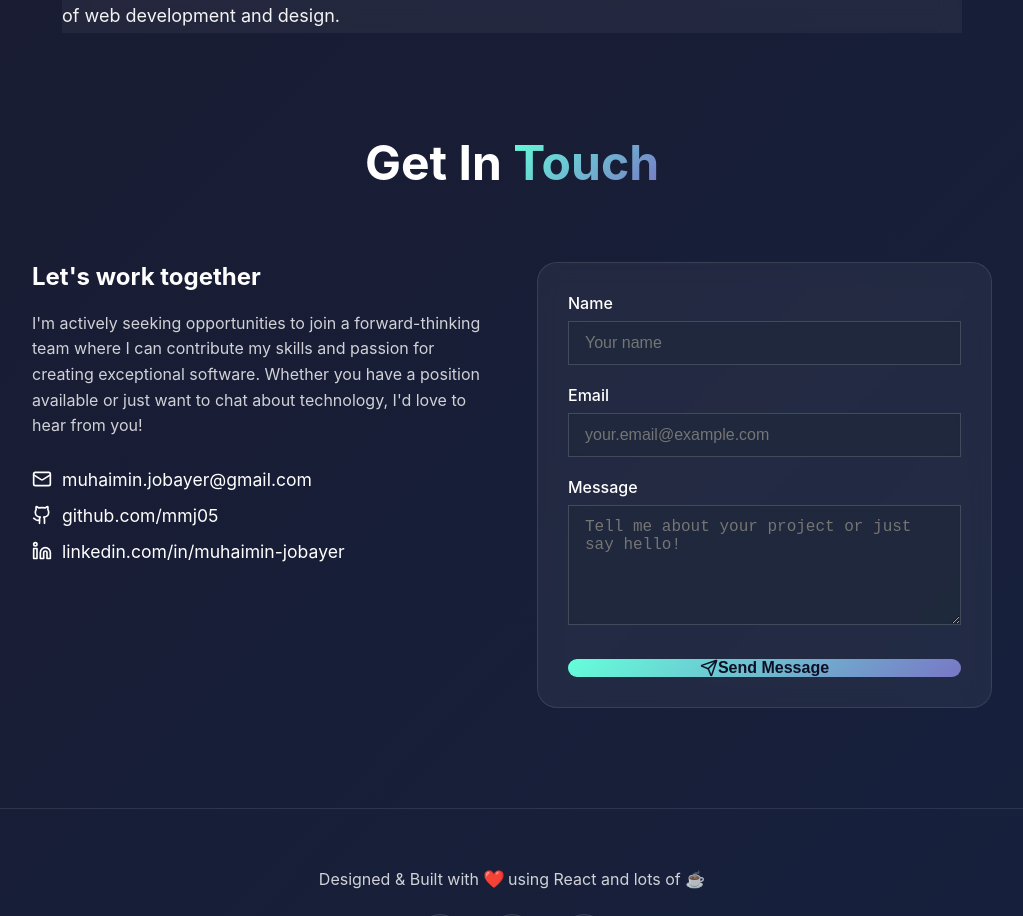
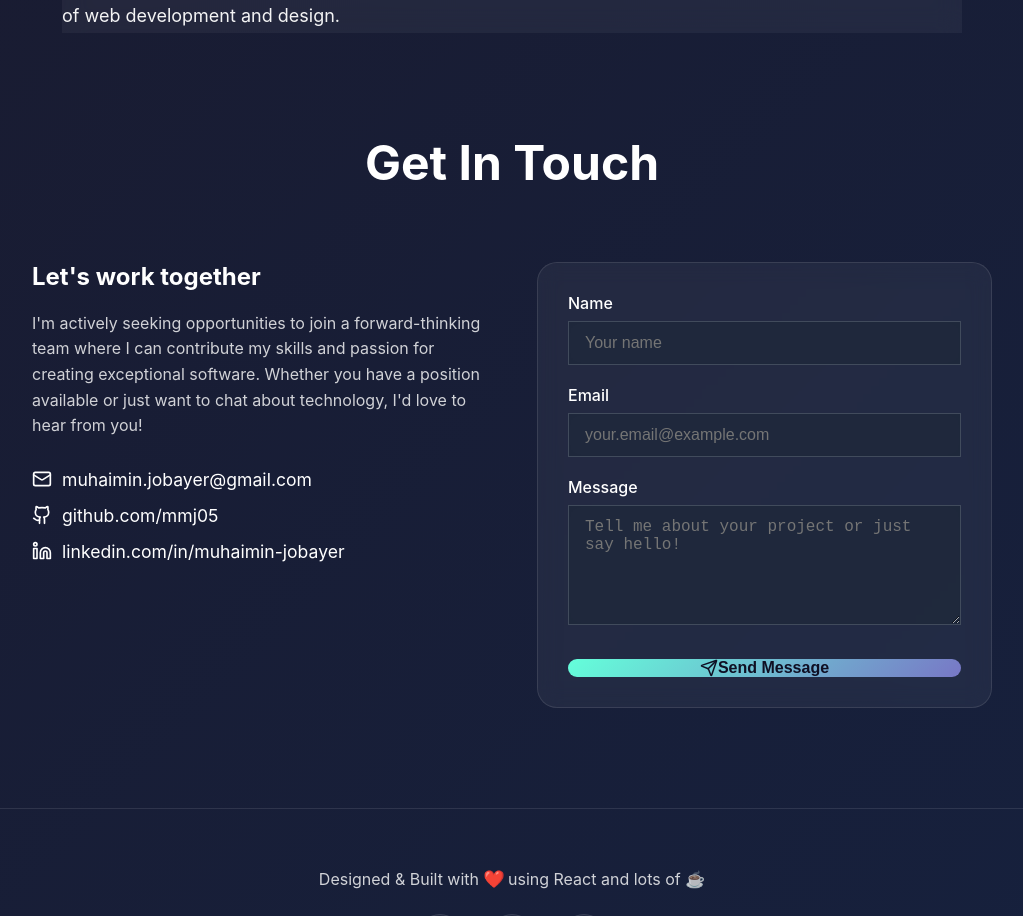
Before and after one commit to mmj05/portfolio, a React (Create React App) app: page / in a window 1280 px wide. Shown: the part 3700-4616 px from the top of the page, without its empty margins (128-1151 px from the left). Built offline with nearby package versions, Linux system fonts and the light colour scheme.

Commit message:
Fix ContactSection title: remove gradient text for a cleaner and more straightforward presentation.

```diff
--- a/src/components/ContactSection/ContactSection.js
+++ b/src/components/ContactSection/ContactSection.js
@@ -10,7 +10,7 @@ const ContactSection = () => {
     return (
       <section id="contact" className="contact-section">
         <h2 className="section-title">
-          Get In <span className="gradient-text">Touch</span>
+          Get In Touch
         </h2>
         <div className="contact-content">
           <div className="contact-info">
@@ -54,7 +54,7 @@ const ContactSection = () => {
   return (
     <section id="contact" className="contact-section">
       <h2 className="section-title">
-        Get In <span className="gradient-text">Touch</span>
+        Get In Touch
       </h2>
 
       <div className="contact-content">
```
